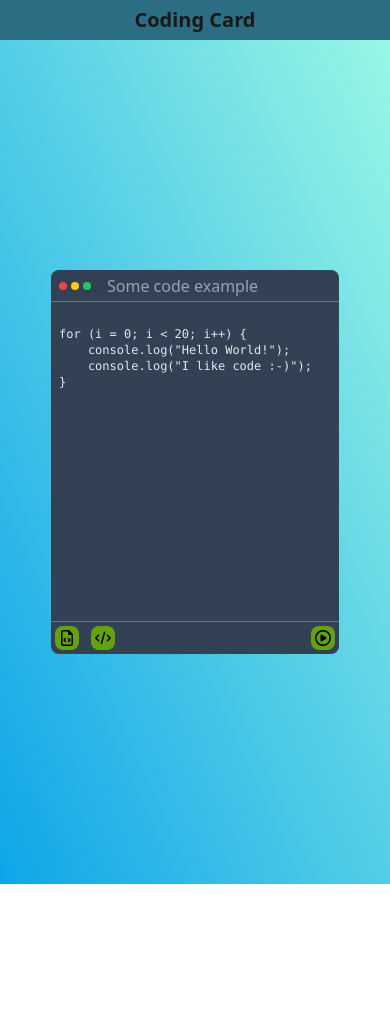
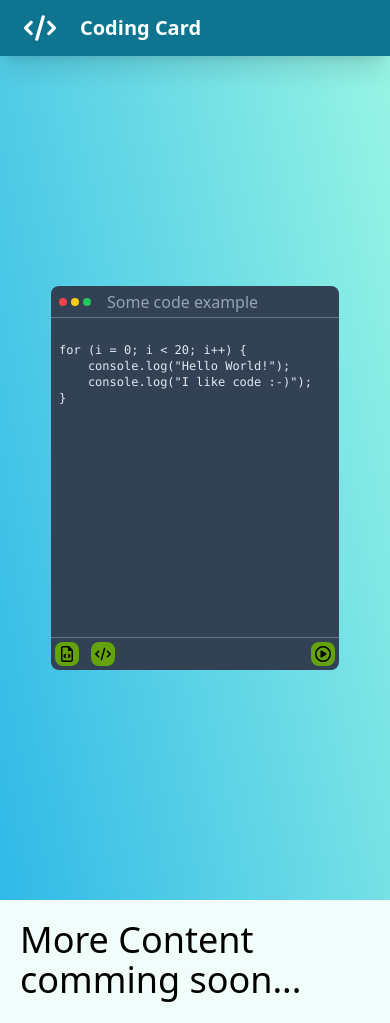
Before and after one commit to JannekS/learn-tailwindcss, a website: page src/index.html in a window 390 px wide. Before the commit the page ends 884 px from the top, so only its background shows below. Drawn offline with Linux system fonts and the light colour scheme.

Commit message:
Made styling of header responsive to scrolling.

```diff
--- a/src/index.html
+++ b/src/index.html
@@ -8,28 +8,33 @@
     <script src="./js/script.js" defer></script>
     <title>learn tailwind</title>
   </head>
-  <body>
+  <body class="bg-gradient-to-bl from-teal-200 to-sky-500">
     <header
-      class="h-10 w-full sticky top-0 left-0 bg-cyan-800 opacity-90 flex flex-row items-center"
+      id="header"
+      class="h-14 w-full sticky top-0 left-0 z-50 header-transparent flex flex-row items-center transition-all duration-500"
     >
-      <h1 class="mx-auto text-xl font-bold">Coding Card</h1>
+      <img
+        src="/icons/code-solid.svg"
+        alt="show code"
+        id="logo"
+        class="w-8 h-8 mx-6 invert"
+      />
+      <h1 class="text-xl text-white font-bold">Coding Card</h1>
     </header>
     <!-- background -->
-    <div
-      class="h-screen w-full bg-gradient-to-bl from-teal-200 to-sky-500 flex flex-row items-center justify-center"
-    >
+    <div class="h-screen w-full flex flex-row items-center justify-center">
       <!-- Front & Back Side Container-->
       <div class="w-72 h-96 group [perspective:900px]">
         <!-- Inner Container -->
         <div
           id="card-container"
-          class="w-full h-full transition-all duration-700 [transform-style:preserve-3d]"
+          class="relative w-full h-full transition-all duration-700 [transform-style:preserve-3d]"
         >
           <!-- front side -->
-          <!-- Card Header -->
           <div
             class="absolute rounded-lg w-72 h-96 bg-slate-700 [backface-visibility:hidden]"
           >
+            <!-- Card Header -->
             <div
               class="w-full h-8 border-b border-b-slate-500 flex flex-row items-center"
             >
@@ -158,5 +163,8 @@ for (i = 0; i < 20; i++) {
         </div>
       </div>
     </div>
+    <div class="h-screen w-full bg-teal-50">
+      <h2 class="text-4xl p-5">More Content comming soon...</h2>
+    </div>
   </body>
 </html>
--- a/src/input.css
+++ b/src/input.css
@@ -1,3 +1,15 @@
 @tailwind base;
 @tailwind components;
 @tailwind utilities;
+
+.invert {
+  filter: invert(100%);
+}
+
+.header-full {
+  @apply bg-cyan-700 text-white shadow-xl;
+}
+
+.header-transparent {
+  @apply bg-gradient-to-b from-cyan-700 to-cyan-300 opacity-90 shadow-md shadow-cyan-900;
+}
--- a/src/js/script.js
+++ b/src/js/script.js
@@ -1,10 +1,23 @@
 const playBtn = document.getElementById("play-btn");
 const backBtn = document.getElementById("back-btn");
 const cardContainer = document.getElementById("card-container");
+const header = document.getElementById("header");
 
 playBtn.addEventListener("click", flipCard);
 backBtn.addEventListener("click", flipCard);
 
+window.onscroll = function () {
+  if (window.scrollY > 40) {
+    if (!header.classList.contains("header-transparent")) {
+      header.classList.remove("header-full");
+      header.classList.add("header-transparent");
+    }
+  } else {
+    header.classList.remove("header-transparent");
+    header.classList.add("header-full");
+  }
+};
+
 function flipCard() {
   cardContainer.classList.toggle("[transform:rotateY(180deg)]");
 }
```
Also changed, not shown: src/css/style.css.
